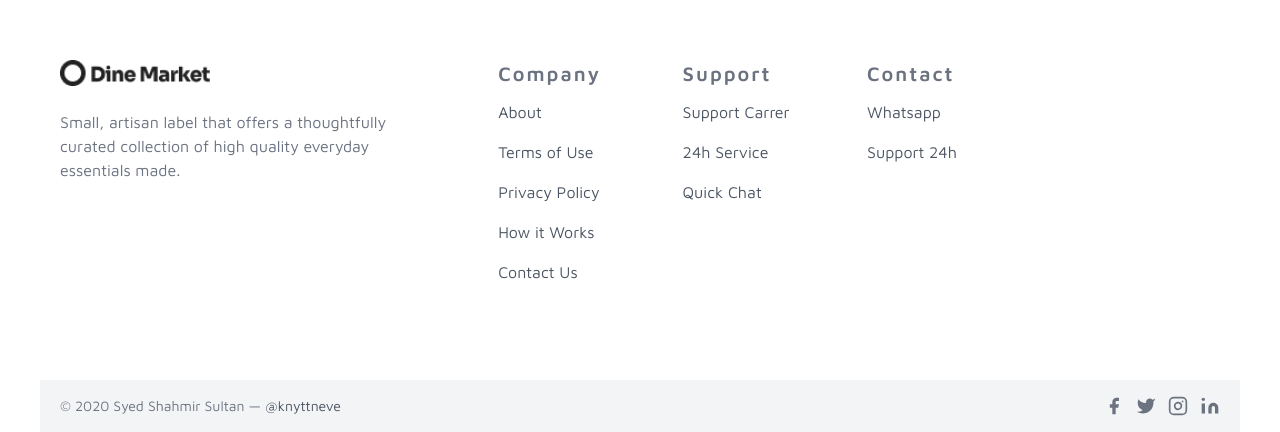
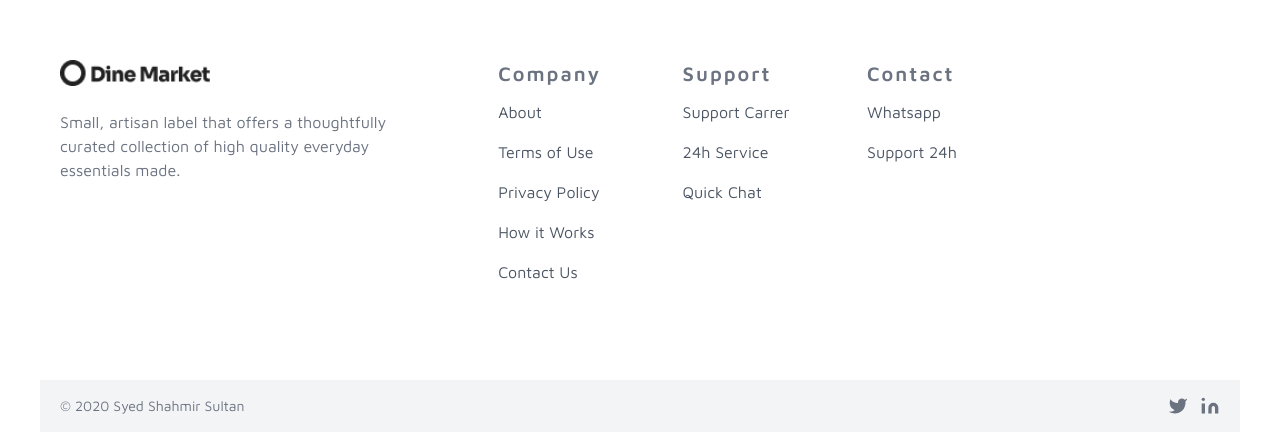
Before and after one commit to syedshahmirsultan/Ecommerce-Website, a Next.js app: page /products in a window 1280 px wide. Before the commit this address had no page. Shown: the part 920-1352 px from the top of the page. Built offline with nearby package versions, Linux system fonts and the light colour scheme.

Commit message:
update BasePath

```diff
--- /dev/null
+++ b/src/app/products/page.tsx
@@ -0,0 +1,9 @@
+import React from 'react'
+
+const Products = () => {
+  return (
+    <div>Products</div>
+  )
+}
+
+export default Products
--- a/src/components/shared/BasePath.ts
+++ b/src/components/shared/BasePath.ts
@@ -1,3 +1,4 @@
 const BASE_PATH_FORAPI = process.env.NODE_ENV ==="development"?
-"http://localhost:3000":"shahmir-ecommerce-website.vercel.app"
+"http://localhost:3000" :
+"https://shahmir-ecommerce-website.vercel.app"
 export default BASE_PATH_FORAPI;
--- a/src/components/views/Footer/index.tsx
+++ b/src/components/views/Footer/index.tsx
@@ -62,32 +62,21 @@ const Footer = () => {
   </div>
   <div className="bg-gray-100">
     <div className="container mx-auto py-4 px-5 flex flex-wrap flex-col sm:flex-row">
-      <p className="text-gray-500 text-sm text-center sm:text-left">© 2020 Syed Shahmir Sultan —
-        <a href="https://twitter.com/knyttneve" rel="noopener noreferrer" className="text-gray-600 ml-1" target="_blank">@knyttneve</a>
+      <p className="text-gray-500 text-sm text-center sm:text-left">© 2020 Syed Shahmir Sultan
       </p>
       <span className="inline-flex sm:ml-auto sm:mt-0 mt-2 justify-center sm:justify-start">
-        <a className="text-gray-500">
-          <svg fill="currentColor" stroke-linecap="round" stroke-linejoin="round" stroke-width="2" className="w-5 h-5" viewBox="0 0 24 24">
-            <path d="M18 2h-3a5 5 0 00-5 5v3H7v4h3v8h4v-8h3l1-4h-4V7a1 1 0 011-1h3z"></path>
-          </svg>
-        </a>
-        <a className="ml-3 text-gray-500">
+        <Link href="https://twitter.com/SyedShahmi66816" className="ml-3 text-gray-500">
           <svg fill="currentColor" stroke-linecap="round" stroke-linejoin="round" stroke-width="2" className="w-5 h-5" viewBox="0 0 24 24">
             <path d="M23 3a10.9 10.9 0 01-3.14 1.53 4.48 4.48 0 00-7.86 3v1A10.66 10.66 0 013 4s-4 9 5 13a11.64 11.64 0 01-7 2c9 5 20 0 20-11.5a4.5 4.5 0 00-.08-.83A7.72 7.72 0 0023 3z"></path>
           </svg>
-        </a>
-        <a className="ml-3 text-gray-500">
-          <svg fill="none" stroke="currentColor" stroke-linecap="round" stroke-linejoin="round" stroke-width="2" className="w-5 h-5" viewBox="0 0 24 24">
-            <rect width="20" height="20" x="2" y="2" rx="5" ry="5"></rect>
-            <path d="M16 11.37A4 4 0 1112.63 8 4 4 0 0116 11.37zm1.5-4.87h.01"></path>
-          </svg>
-        </a>
-        <a className="ml-3 text-gray-500">
+        </Link>
+
+        <Link href="https://www.linkedin.com/in/syed-shahmir-sultan-578730252/" className="ml-3 text-gray-500">
           <svg fill="currentColor" stroke="currentColor" stroke-linecap="round" stroke-linejoin="round" stroke-width="0" className="w-5 h-5" viewBox="0 0 24 24">
             <path stroke="none" d="M16 8a6 6 0 016 6v7h-4v-7a2 2 0 00-2-2 2 2 0 00-2 2v7h-4v-7a6 6 0 016-6zM2 9h4v12H2z"></path>
             <circle cx="4" cy="4" r="2" stroke="none"></circle>
           </svg>
-        </a>
+        </Link>
       </span>
     </div>
   </div>
```
